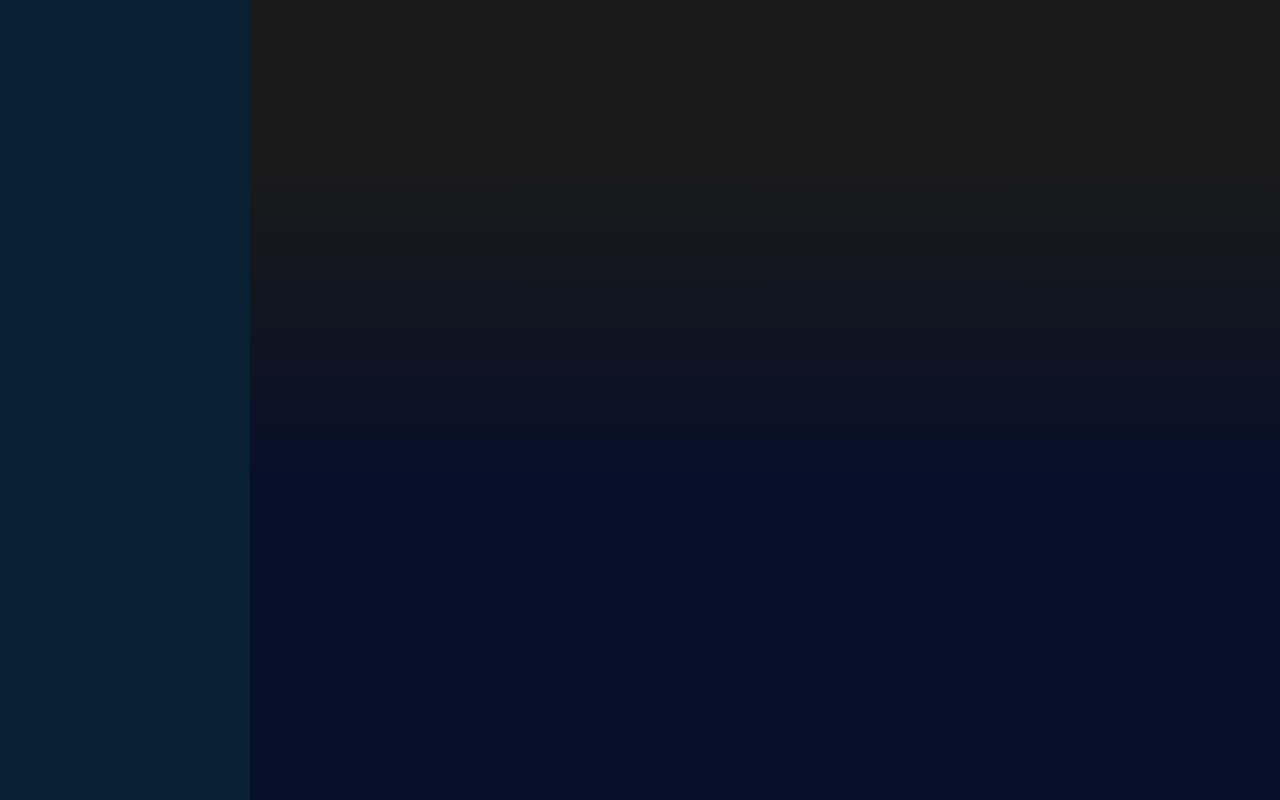
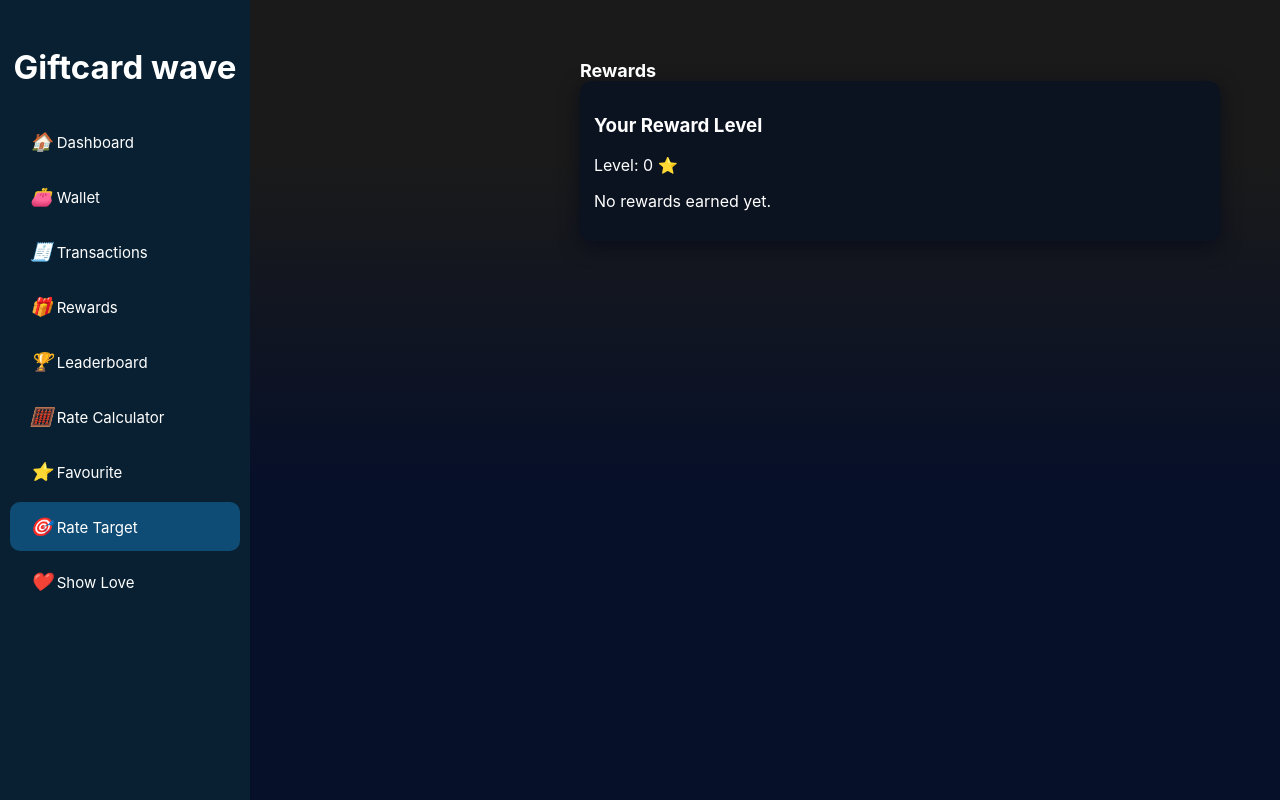
Before and after one commit to aguchidera80-lgtm/GiftCard-Wave, a plain HTML site: page rewards.html in a window 1280 px wide. Drawn offline with Linux system fonts and the light colour scheme.

Commit message:
Update rewards.html

```diff
--- a/rewards.html
+++ b/rewards.html
@@ -11,13 +11,55 @@
 
     <!-- SIDEBAR (same on all pages) -->
     <div class="sidebar">
+        <!-- your menu code here -->
+        <div class="sidebar-header">
+        <h2>Giftcard wave</h2>
+      </div>
 
-        <!-- your menu code here -->
+      <ul class="menu">
+        <a href="giftcard.html"
+          ><li><i class="icon">🏠</i> <span>Dashboard</span></li>
+        </a>
+        <a href="wallet.html"
+          ><li><i class="icon">👛</i> <span>Wallet</span></li></a
+        >
+        <a href="transactions.html"
+          ><li><i class="icon">🧾</i> <span>Transactions</span></li></a
+        >
+        <a href="rewards.html"
+          ><li><i class="icon">🎁</i> <span>Rewards</span></li></a
+        >
+        <a href="leaderboard.html"
+          ><li><i class="icon">🏆</i> <span>Leaderboard</span></li></a
+        >
+        <a href="rate-calculator.html"
+          ><li><i class="icon">🧮</i> <span>Rate Calculator</span></li></a
+        >
+        <a href="favourites.html"
+          ><li><i class="icon">⭐</i> <span>Favourite</span></li></a
+        >
+        <a href="rate-target.html" class="active"
+          ><li><i class="icon">🎯</i> <span>Rate Target</span></li></a
+        >
+        <a href="show-love.html"
+          ><li><i class="icon">❤️</i> <span>Show Love</span></li></a
+        >
+      </ul>
     </div>
 
     <!-- PAGE CONTENT (changes per page) -->
     <div class="main-content">
         <!-- content for each page goes here -->
+        <div class="main-content">
+    <h1>Rewards</h1>
+
+    <div class="card">
+        <h3>Your Reward Level</h3>
+        <p>Level: 0 ⭐</p>
+        <p>No rewards earned yet.</p>
+    </div>
+</div>
+
     </div>
 
 </body>
```
